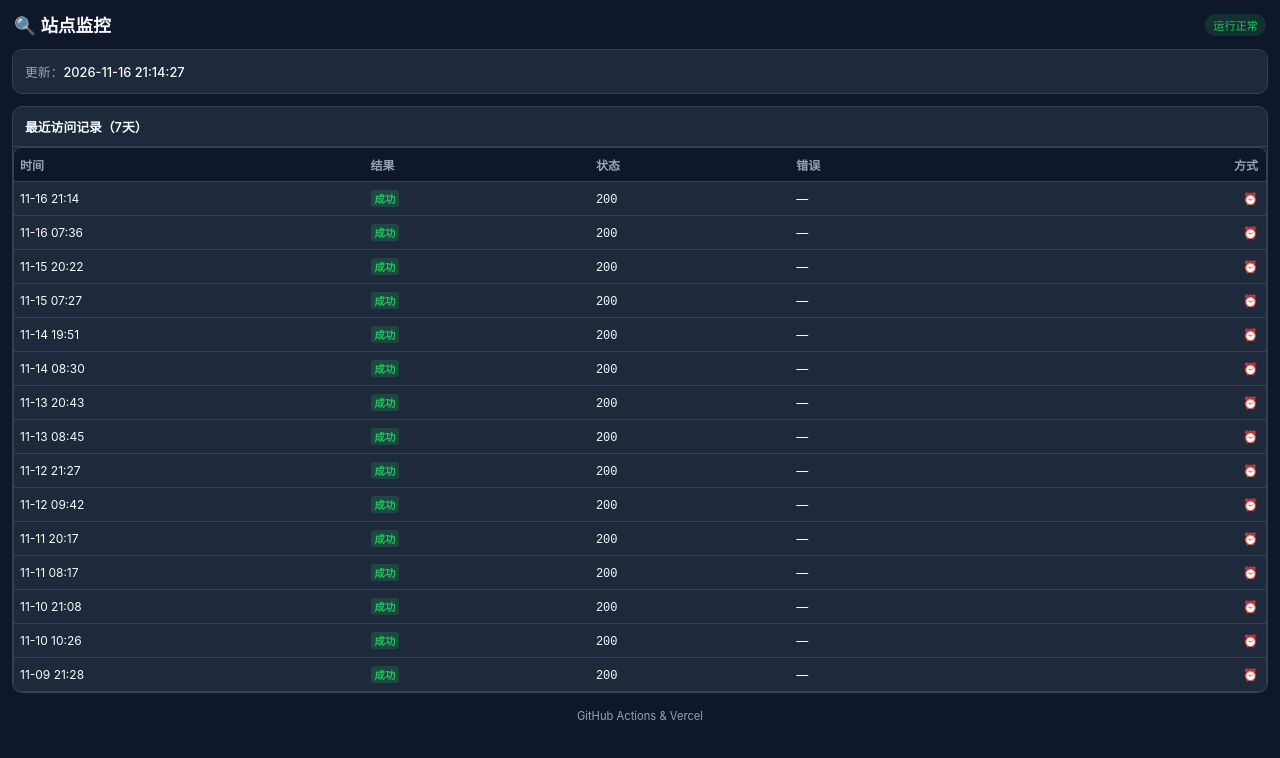
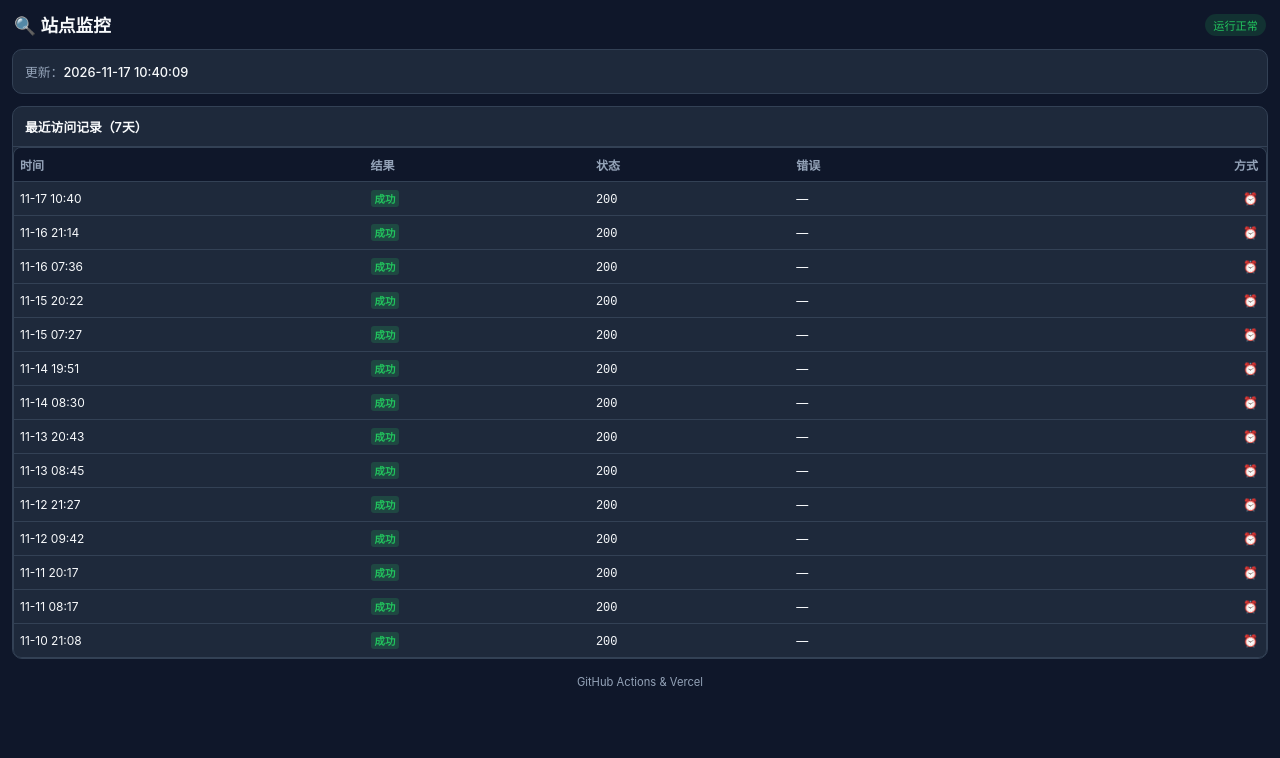
Before and after one commit to chaizib/urlcheck, a plain HTML site: page index.html in a window 1280 px wide. Drawn offline with Linux system fonts and the light colour scheme.

Commit message:
Update check records and index.html 2026-11-17 02:40:09 UTC

```diff
--- a/index.html
+++ b/index.html
@@ -142,7 +142,7 @@
         </header>
 
         <div class="card">
-            <div class="meta-item">更新：<span>2026-11-16 21:14:27</span></div>
+            <div class="meta-item">更新：<span>2026-11-17 10:40:09</span></div>
         </div>
 
         <div class="card" style="padding: 0; overflow: hidden;">
@@ -161,6 +161,14 @@
                         </tr>
                     </thead>
                     <tbody>
+
+        <tr>
+            <td class="col-time">11-17 10:40</td>
+            <td><span class="badge badge-success">成功</span></td>
+            <td><code>200</code></td>
+            <td class="col-error">—</td>
+            <td style="text-align: right; padding-right: 8px;">⏰</td>
+        </tr>
 
         <tr>
             <td class="col-time">11-16 21:14</td>
@@ -266,22 +274,6 @@
             <td style="text-align: right; padding-right: 8px;">⏰</td>
         </tr>
 
-        <tr>
-            <td class="col-time">11-10 10:26</td>
-            <td><span class="badge badge-success">成功</span></td>
-            <td><code>200</code></td>
-            <td class="col-error">—</td>
-            <td style="text-align: right; padding-right: 8px;">⏰</td>
-        </tr>
-
-        <tr>
-            <td class="col-time">11-09 21:28</td>
-            <td><span class="badge badge-success">成功</span></td>
-            <td><code>200</code></td>
-            <td class="col-error">—</td>
-            <td style="text-align: right; padding-right: 8px;">⏰</td>
-        </tr>
-
                     </tbody>
                 </table>
             </div>
```
Also changed, not shown: history/records.json (+8 -16 lines), 1 other file.
